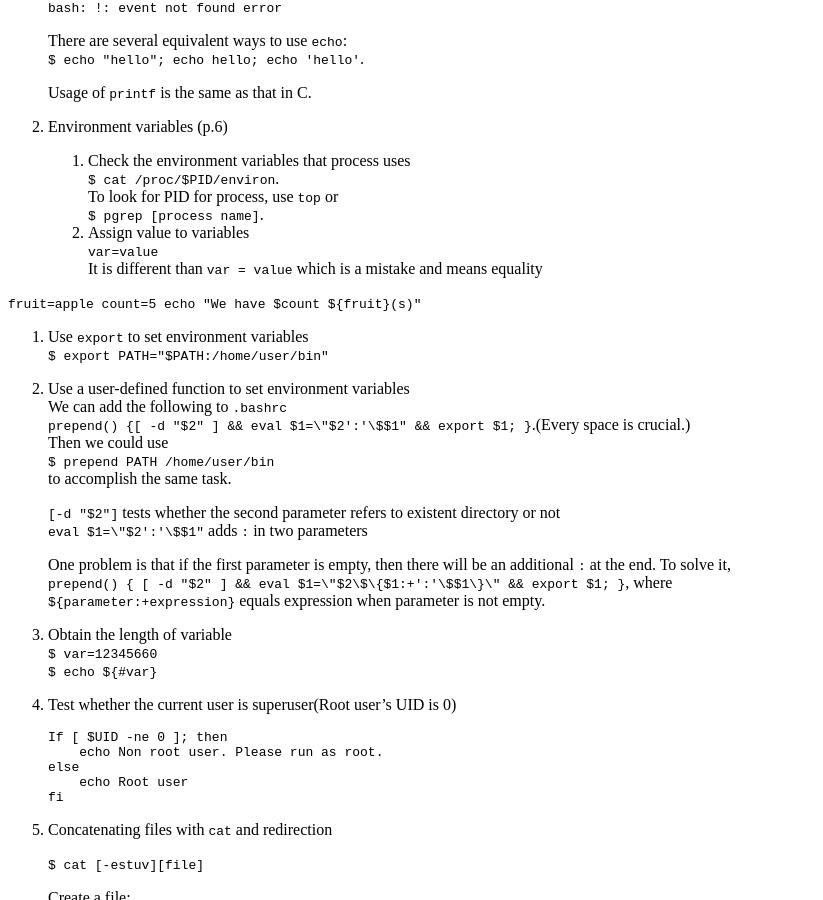
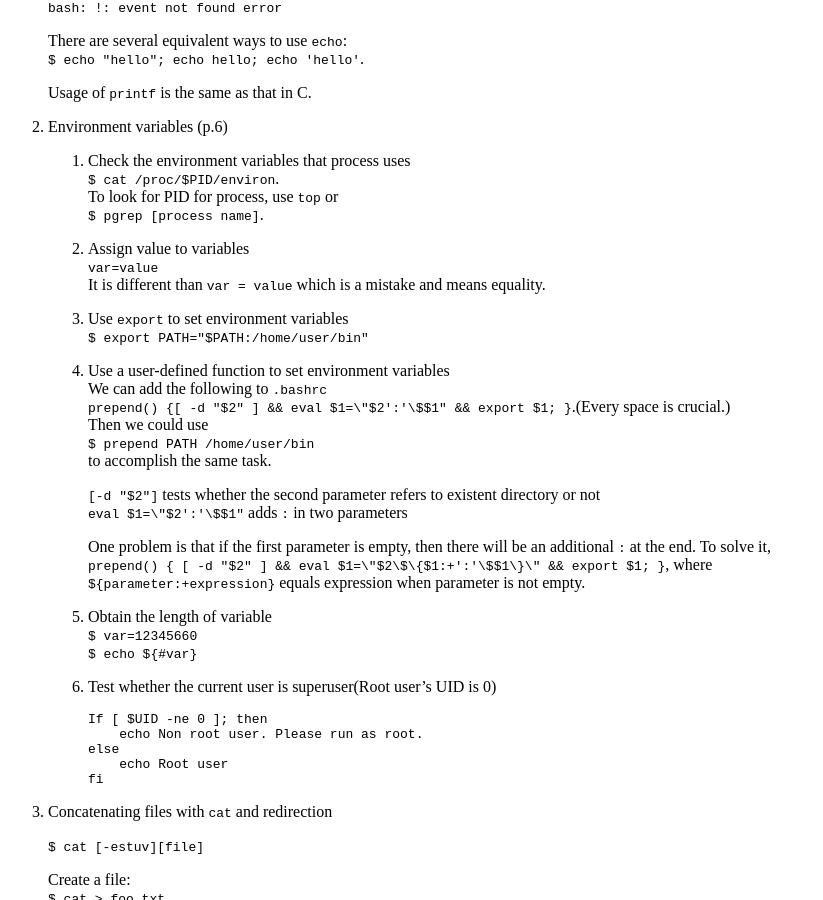
Before and after one commit to scuiaa555/scuiaa555.github.io, a Jekyll site: the page built from _posts/2017-02-26-Linux-Shell.md, in a window 1280 px wide and 900 px high, scrolled down 503 px. Shown: the whole window, without its empty margins (0-823 px from the left). Built offline with Jekyll 4.4.1, drawn with Linux system fonts in a browser that asks for light colours; comment, search, counter and statistics services are not loaded.

Commit message:
Modified on Sat Mar  4 19:55:25 HKT 2017

````diff
--- a/_posts/2017-02-26-Linux-Shell.md
+++ b/_posts/2017-02-26-Linux-Shell.md
@@ -31,13 +31,9 @@ share: true
       `$ pgrep [process name]`.
    2. Assign value to variables<br>
   	   `var=value`<br>
-  	   It is different than `var = value` which is a mistake and means equality
+  	   It is different than `var = value` which is a mistake and means equality.
 
-  	    ```
-  	    fruit=apple
-  	    count=5
-  	    echo "We have $count ${fruit}(s)"
-  	    ```
+
 
    3. Use `export` to set environment variables<br>
    	   `$ export PATH="$PATH:/home/user/bin"`
````
Also changed, not shown: other parts of _posts/2017-02-26-Linux-Shell.md (+2 -0 lines).
